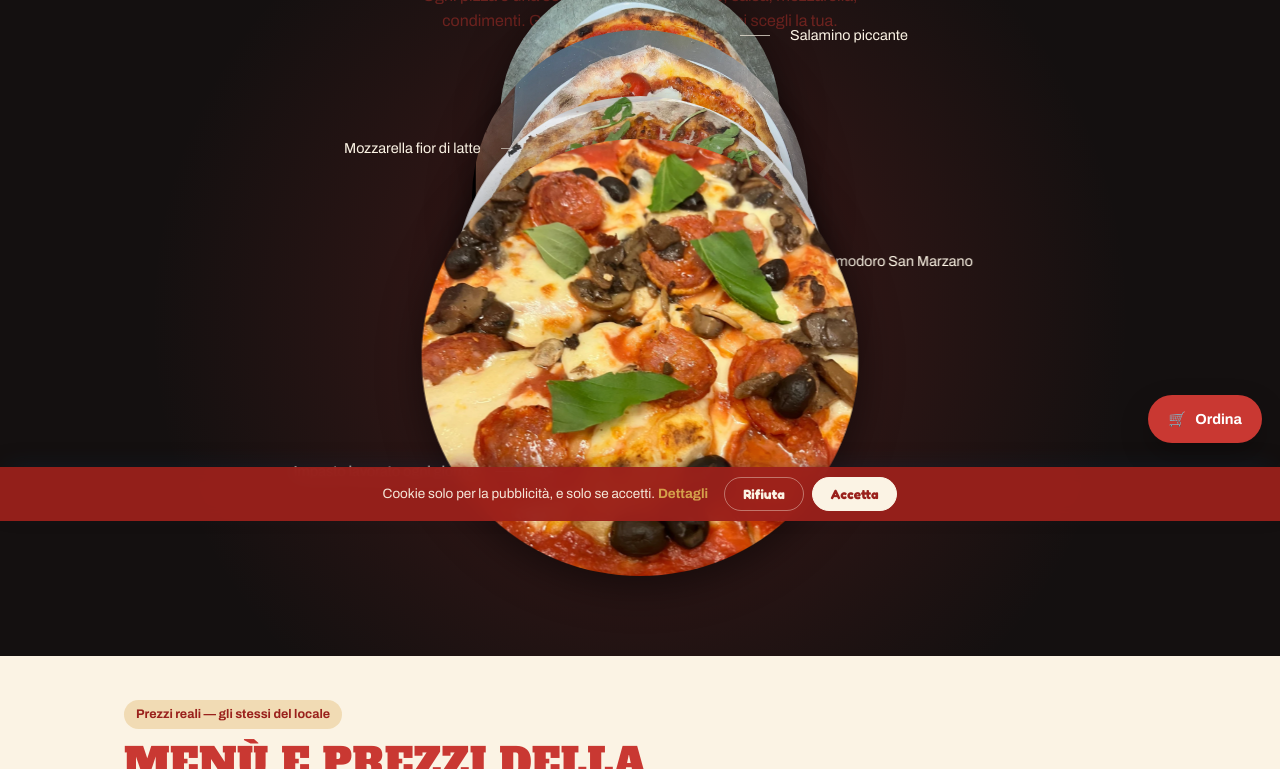
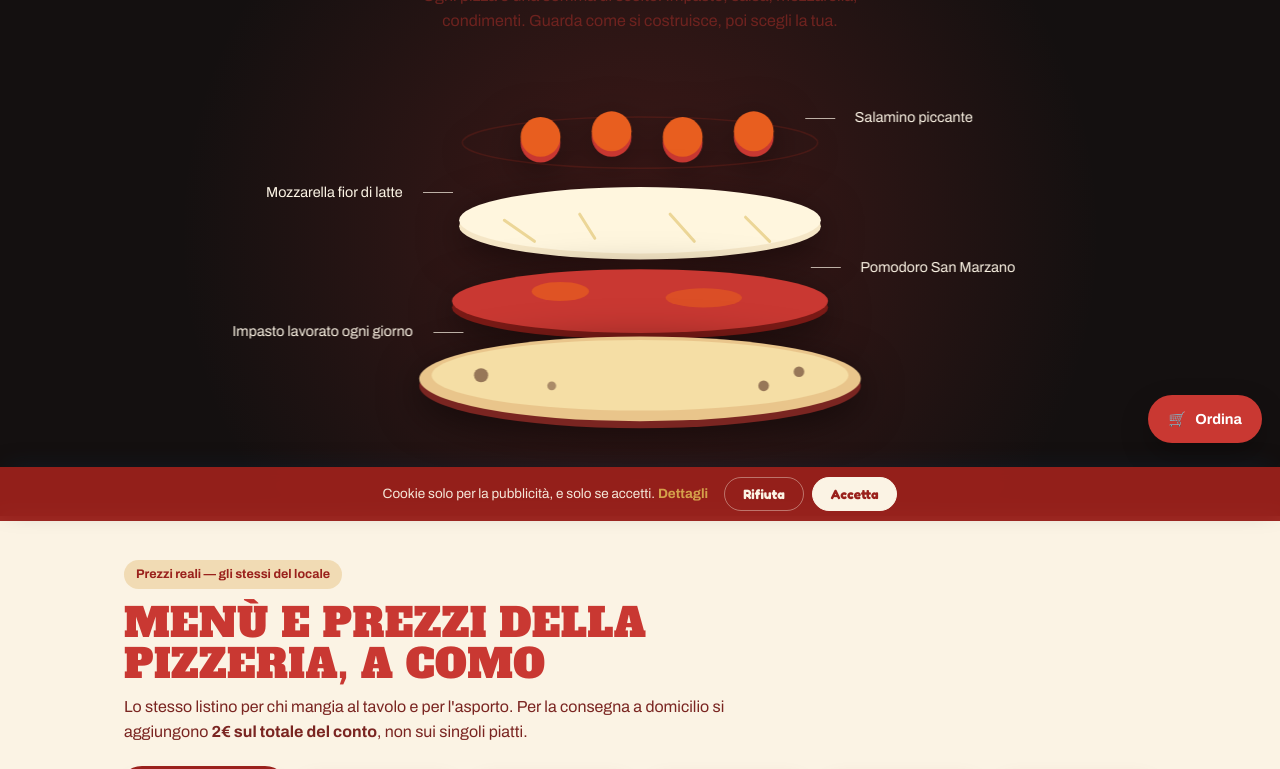
Before and after one commit to augustocuomo10-sketch/arti-in-pizza-sito-, a plain HTML site: page menu.html in a window 1280 px wide. Shown: the part 279-1048 px from the top of the page. Drawn offline with Linux system fonts and the light colour scheme.

Commit message:
fix(menu): exploded pizza intro con SVG strati (impasto→salsa→mozz→pepp)
Le foto quadrate rendevano illeggibile la composizione. Ora usa SVG
inline che rappresentano ogni strato con il colore giusto e si impilano
correttamente. Etichette rilassate.

Co-Authored-By: Claude Opus 4.7 <noreply@anthropic.com>

```diff
--- a/assets/css/styles.css
+++ b/assets/css/styles.css
@@ -1648,16 +1648,17 @@ body.con-ordine-corso.consenso-aperto .carrello-fab{
 }
 .exploded-hero p{color:var(--ink-soft); opacity:.85; max-width:52ch; margin:0 auto 22px;}
 .exploded-scene{
-  position:relative; height:520px; max-width:560px; margin:0 auto;
+  position:relative; height:380px; max-width:560px; margin:20px auto 0;
 }
 .exploded-scene .layer{
   position:absolute; left:50%; transform:translateX(-50%);
   opacity:0; animation:layer-in .9s cubic-bezier(.2,.8,.2,1) forwards;
 }
-.exploded-scene .layer.base{ bottom:0; width:78%; animation-delay:.05s; }
-.exploded-scene .layer.sauce{ bottom:110px; width:66%; animation-delay:.25s; }
-.exploded-scene .layer.cheese{ bottom:210px; width:60%; animation-delay:.45s; }
-.exploded-scene .layer.pepperoni{ bottom:320px; width:50%; animation-delay:.65s; }
+.exploded-scene .layer.base{ bottom:0; width:82%; animation-delay:.05s; }
+.exploded-scene .layer.sauce{ bottom:90px; width:74%; animation-delay:.25s; }
+.exploded-scene .layer.cheese{ bottom:170px; width:70%; animation-delay:.45s; }
+.exploded-scene .layer.pepperoni{ bottom:250px; width:66%; animation-delay:.65s; }
+.exploded-scene .layer svg,
 .exploded-scene .layer img{width:100%; height:auto; display:block; filter:drop-shadow(0 10px 20px rgba(0,0,0,.5));}
 @keyframes layer-in{
   0%   { opacity:0; transform:translate(-50%, 40px);}
--- a/menu.html
+++ b/menu.html
@@ -5,7 +5,7 @@
 <meta name="viewport" content="width=device-width, initial-scale=1.0">
 <title>Menù — Arti in Pizza, Como</title>
 <meta name="description" content="Il menù completo di Arti in Pizza: pizze classiche, calzoni, paste, panuozzi, menù combo e dolci. Prezzi reali, gli stessi del locale.">
-<link rel="stylesheet" href="assets/css/styles.css?v=202609191400">
+<link rel="stylesheet" href="assets/css/styles.css?v=202609191430">
 
 <!-- Tracciamento conversioni (Google Ads) - ID in assets/js/tracking.js -->
 <script src="assets/js/consenso.js?v=202609031720"></script>
@@ -606,20 +606,43 @@
       <p>Ogni pizza è una somma di scelte. Impasto, salsa, mozzarella, condimenti. Guarda come si costruisce, poi scegli la tua.</p>
       <div class="exploded-scene" aria-hidden="true">
         <div class="layer pepperoni">
-          <img src="assets/img/promo/2.webp" alt="" style="border-radius:50%; object-fit:cover; aspect-ratio:1/1; width:100%;">
-          <span class="label" style="top:15%; right:-140px;">Salamino piccante</span>
+          <svg viewBox="0 0 260 60" xmlns="http://www.w3.org/2000/svg">
+            <ellipse cx="130" cy="30" rx="125" ry="18" fill="none" stroke="#B32E21" stroke-width="1" opacity=".2"/>
+            <circle cx="60" cy="30" r="14" fill="#C93832"/><circle cx="60" cy="26" r="14" fill="#E85E1F"/>
+            <circle cx="110" cy="26" r="14" fill="#C93832"/><circle cx="110" cy="22" r="14" fill="#E85E1F"/>
+            <circle cx="160" cy="30" r="14" fill="#C93832"/><circle cx="160" cy="26" r="14" fill="#E85E1F"/>
+            <circle cx="210" cy="26" r="14" fill="#C93832"/><circle cx="210" cy="22" r="14" fill="#E85E1F"/>
+          </svg>
+          <span class="label" style="top:0; right:-160px;">Salamino piccante</span>
         </div>
         <div class="layer cheese">
-          <img src="assets/img/promo/4.webp" alt="" style="border-radius:50%; object-fit:cover; aspect-ratio:1/1; width:100%;">
-          <span class="label right" style="top:30%; left:-140px;">Mozzarella fior di latte</span>
+          <svg viewBox="0 0 260 60" xmlns="http://www.w3.org/2000/svg">
+            <ellipse cx="130" cy="34" rx="120" ry="22" fill="#F5E6C6"/>
+            <ellipse cx="130" cy="30" rx="120" ry="22" fill="#FFF6DE"/>
+            <path d="M40 30 L60 44 M90 26 L100 42 M150 26 L166 44 M200 28 L216 44" stroke="#E4C97A" stroke-width="2" stroke-linecap="round" opacity=".7"/>
+          </svg>
+          <span class="label right" style="top:0; left:-190px;">Mozzarella fior di latte</span>
         </div>
         <div class="layer sauce">
-          <img src="assets/img/promo/3.webp" alt="" style="border-radius:50%; object-fit:cover; aspect-ratio:1/1; width:100%;">
-          <span class="label" style="top:40%; right:-160px;">Pomodoro San Marzano</span>
+          <svg viewBox="0 0 260 60" xmlns="http://www.w3.org/2000/svg">
+            <ellipse cx="130" cy="36" rx="118" ry="20" fill="#7A1A16"/>
+            <ellipse cx="130" cy="32" rx="118" ry="20" fill="#C93832"/>
+            <ellipse cx="80" cy="26" rx="18" ry="6" fill="#E85E1F" opacity=".7"/>
+            <ellipse cx="170" cy="30" rx="24" ry="6" fill="#E85E1F" opacity=".6"/>
+          </svg>
+          <span class="label" style="top:0; right:-180px;">Pomodoro San Marzano</span>
         </div>
         <div class="layer base">
-          <img src="assets/img/promo/1.webp" alt="" style="border-radius:50%; object-fit:cover; aspect-ratio:1/1; width:100%;">
-          <span class="label right" style="bottom:20%; left:-140px;">Impasto lavorato ogni giorno</span>
+          <svg viewBox="0 0 260 80" xmlns="http://www.w3.org/2000/svg">
+            <ellipse cx="130" cy="52" rx="125" ry="24" fill="#7A2521"/>
+            <ellipse cx="130" cy="48" rx="125" ry="24" fill="#E9C58B"/>
+            <ellipse cx="130" cy="46" rx="118" ry="20" fill="#F5DEA5"/>
+            <circle cx="40" cy="46" r="4" fill="#3A0F0C" opacity=".5"/>
+            <circle cx="220" cy="44" r="3" fill="#3A0F0C" opacity=".5"/>
+            <circle cx="80" cy="52" r="2.5" fill="#3A0F0C" opacity=".4"/>
+            <circle cx="200" cy="52" r="3" fill="#3A0F0C" opacity=".5"/>
+          </svg>
+          <span class="label right" style="top:20px; left:-190px;">Impasto lavorato ogni giorno</span>
         </div>
       </div>
     </div>
```
Also changed, not shown: condizioni-di-vendita.html (+1 -1 lines), cookie.html (+1 -1 lines), domande-frequenti.html (+1 -1 lines), dove-siamo.html (+1 -1 lines), en/dove-siamo.html (+1 -1 lines), en/faq.html (+1 -1 lines), en/index.html (+1 -1 lines), en/menu.html (+1 -1 lines), en/ordina.html (+1 -1 lines), en/storia.html (+1 -1 lines), index.html (+1 -1 lines), ordina.html (+1 -1 lines), ordine-ricevuto.html (+1 -1 lines), privacy.html (+1 -1 lines), 3 more files.
